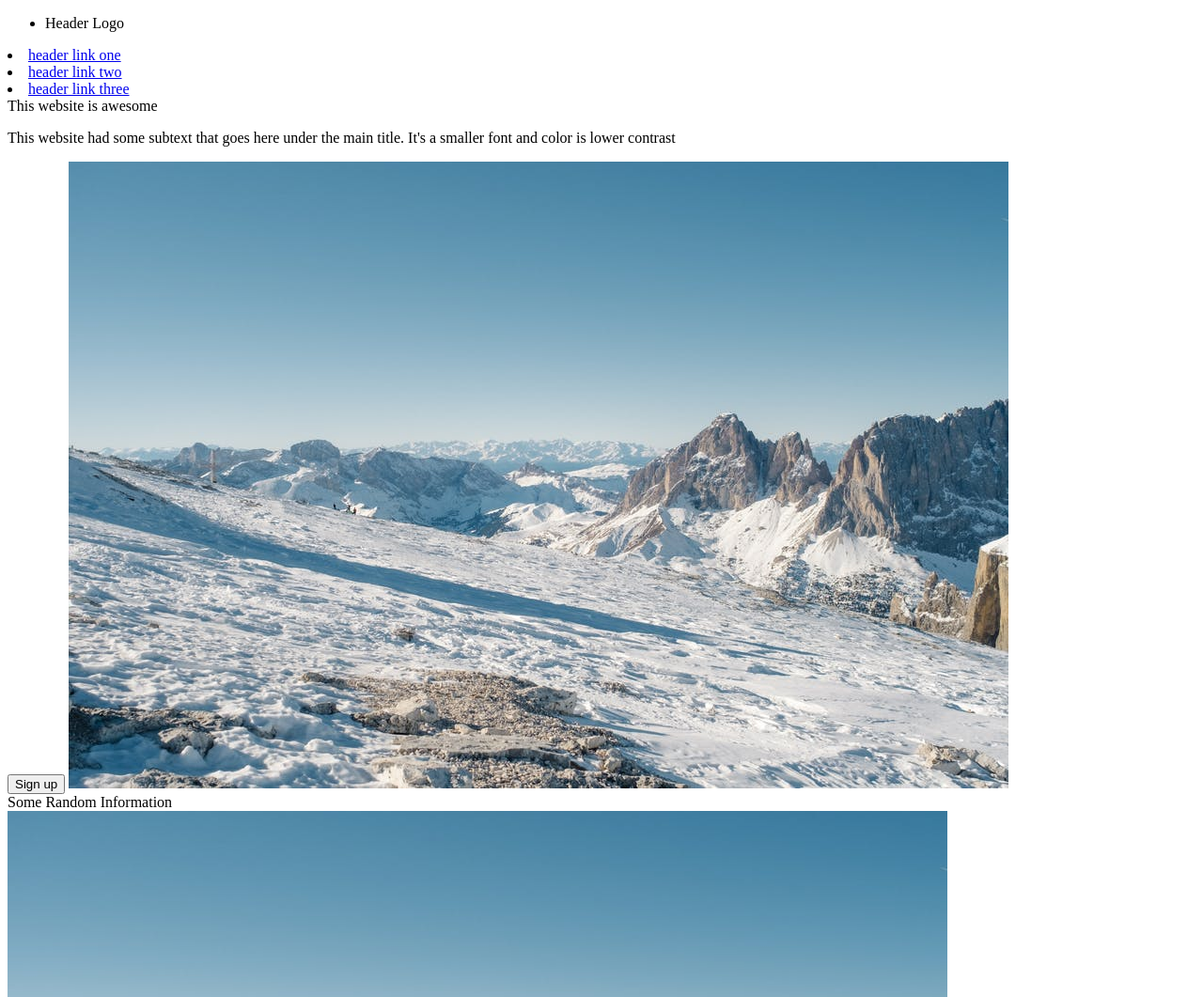
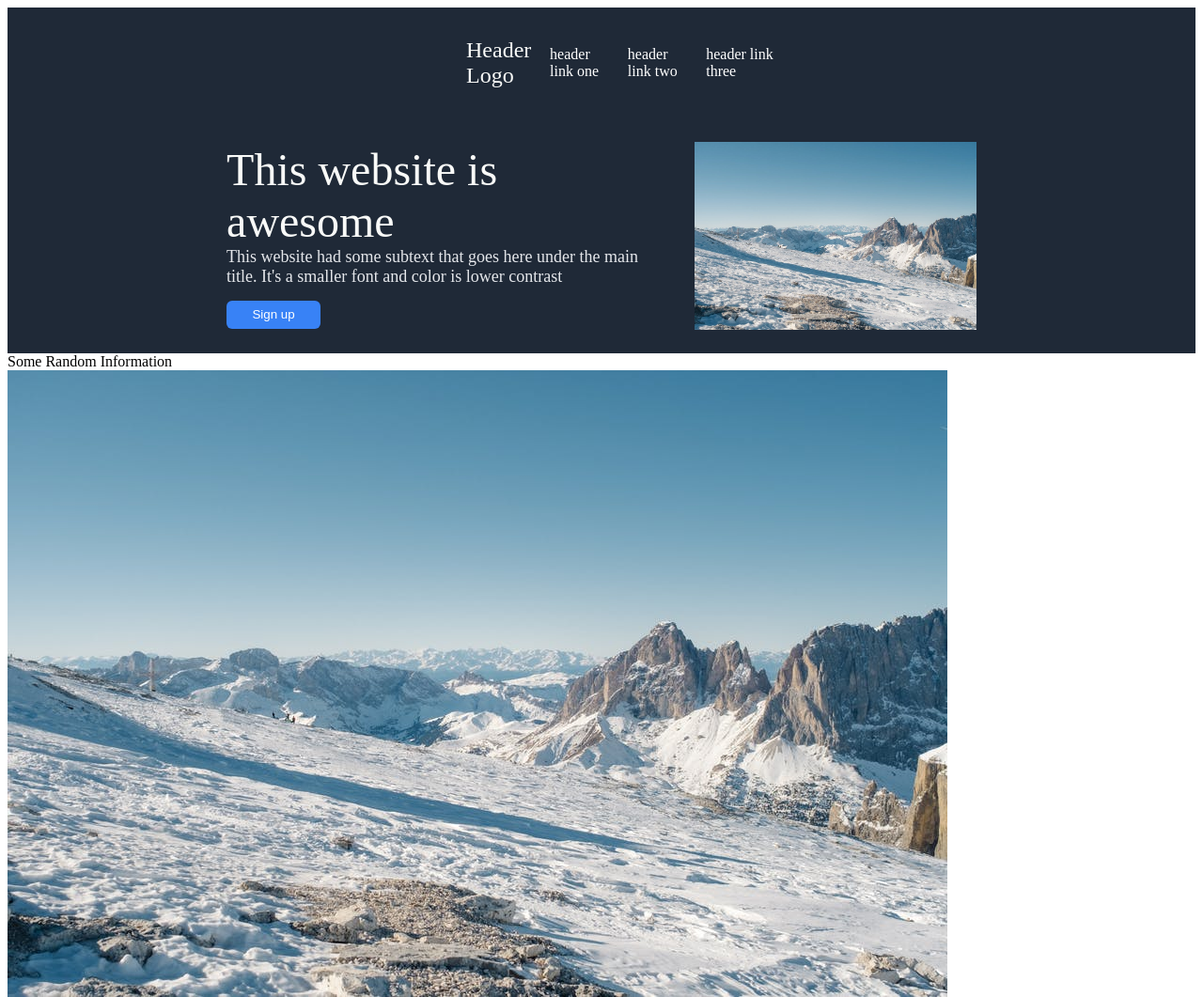
Before and after one commit to lstumfall1/Landing-Page, a plain HTML site: page index.html in a window 1280 px wide. Shown: the top 1061 px of the page at 94% size. Drawn offline with Linux system fonts and the light colour scheme.

Commit message:
added header and container one stlye

```diff
--- a/index.html
+++ b/index.html
@@ -19,10 +19,14 @@
         </div>
     </div>
     <div class="container-one">
-        <div class="title-one">This website is awesome</div>
-        <p>This website had some subtext that goes here under the main title. It's a smaller font and color is lower contrast</p>
-        <button class="button">Sign up</button>
-        <img src="./temp.jpg" alt="temporary photo">
+        <div class="one-left">
+            <div class="title-one">This website is awesome</div>
+            <div class="subtext">This website had some subtext that goes here under the main title. It's a smaller font and color is lower contrast</div>
+            <button class="button">Sign up</button>
+        </div>
+        <div class="one-right">
+            <img src="./temp.jpg" alt="temporary photo">
+        </div>
     </div>
     <div class="container-two">
         <div class="title-two">Some Random Information</div>
--- a/style.css
+++ b/style.css
@@ -0,0 +1,79 @@
+a { color: inherit; }
+
+a:link {
+    text-decoration: none;
+  }
+
+.header {
+    background-color: #1f2937;
+    color: white;
+    display: flex;
+    justify-content: space-between;
+    align-items: center;
+    padding: 8px;
+    text-decoration: none;
+    padding-left: 28em;
+    padding-right: 28em;
+}
+
+.header-left {
+    color: #f9faf8;
+    font-size: 24px;
+    list-style: none;
+}
+
+.header-right {
+    color: white;
+    list-style: none;
+    display: flex;
+    margin: 0;
+    padding: 0;
+    gap: 16px;
+}
+
+.container-one {
+    background-color: #1f2937;
+    color: white;
+    display: flex;
+    justify-content: center;
+    align-items: center;
+}
+
+.title-one {
+    font-size: 48px;
+    font-weight: extra-bold;
+    color: #f9faf8;
+}
+
+.subtext {
+    font-size: 18px;
+    color: #e5e7eb;
+    padding-bottom: 15px;
+}
+
+.button {
+    background-color: #3882f6;
+    height: 30px;
+    width: 100px;
+    border: none;
+    border-radius: 6px;
+    color: white;
+}
+
+.one-left {
+    padding: 25px;
+    display: flex;
+    flex-direction: column;
+    flex-basis: 28em;
+}
+.one-right {
+    padding: 25px;
+    height:200px;
+    display: flex;
+}
+
+
+img {
+    width: auto;
+    max-height: 100%;
+}
```
